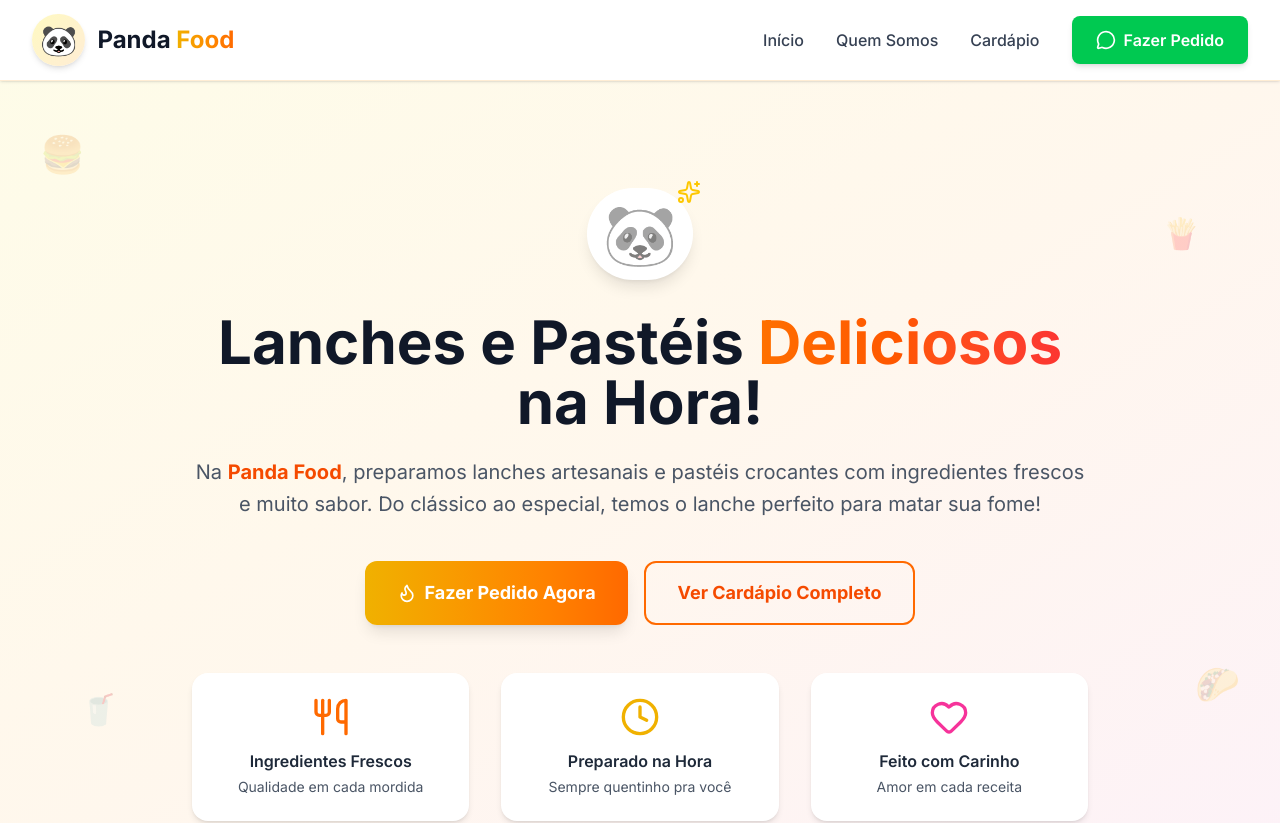
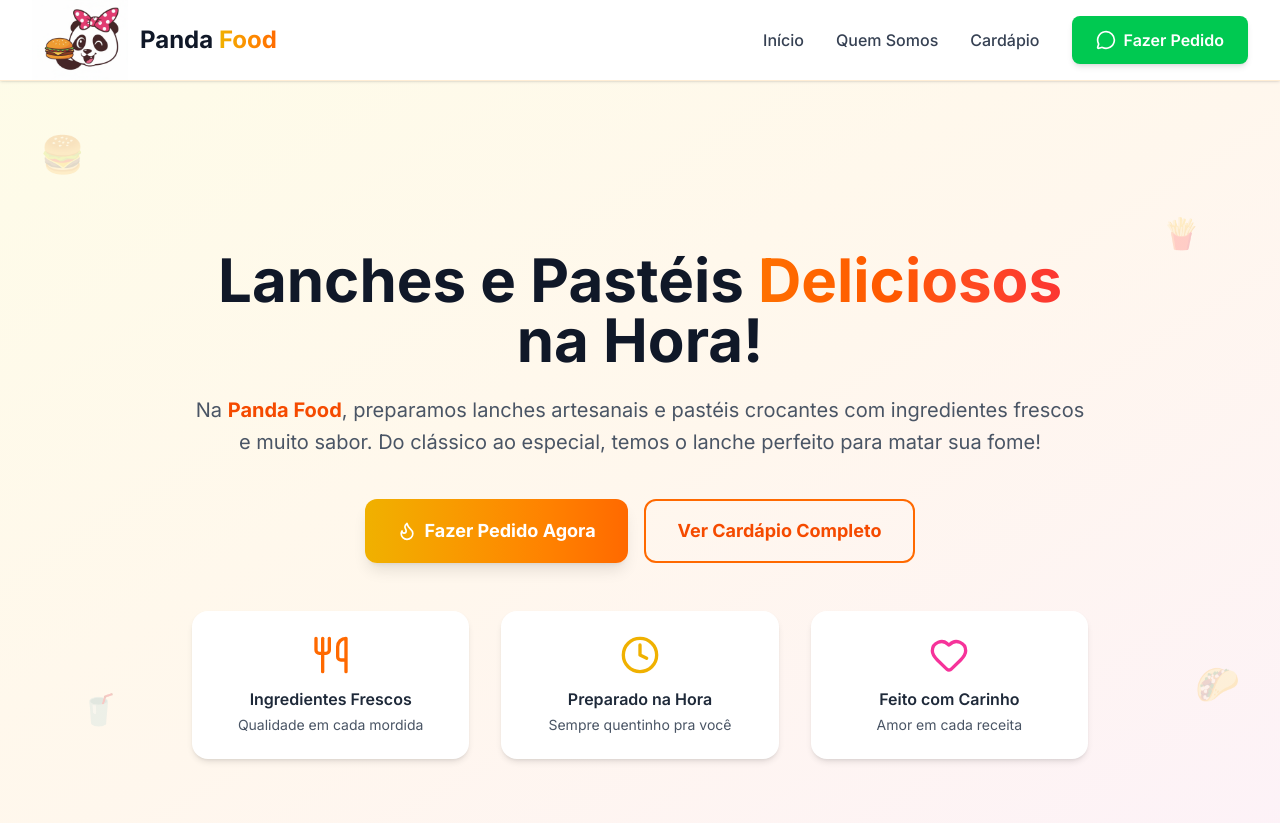
Before and after one commit to zhuglife/panda-food, a Next.js app: page / in a window 1280 px wide. Shown: the top 823 px of the page. Built offline with nearby package versions, Linux system fonts and the light colour scheme.

Commit message:
Refactor Hero and Navegacao components to use Next.js Image component and update logo; remove old panda-logo.png

```diff
--- a/components/Hero.tsx
+++ b/components/Hero.tsx
@@ -2,7 +2,7 @@
 
 import { Flame, Clock, Utensils, Heart, Sparkles } from 'lucide-react'
 import { useState, useEffect } from 'react'
-
+import Image from 'next/image';
 // Função WhatsApp
 const abrirWhatsApp = () => {
   const numero = '5515981345869'
@@ -43,24 +43,9 @@ export default function Hero() {
       </div>
 
       <div className="max-w-4xl mx-auto relative z-10">
-        {/* Logo Panda animado */}
-        <div
-          className={`mb-8 flex justify-center transition-all duration-1000 ${
-            isVisible ? 'opacity-100 translate-y-0' : 'opacity-0 -translate-y-10'
-          }`}
-        >
-          <div className="bg-white rounded-full p-4 shadow-lg relative group hover:scale-110 transition-transform duration-300 cursor-pointer">
-            <span className="text-6xl animate-pulse">🐼</span>
-            {/* Sparkles ao redor */}
-            <Sparkles className="absolute -top-2 -right-2 h-6 w-6 text-yellow-400 animate-spin-slow" />
-            <Sparkles className="absolute -bottom-2 -left-2 h-5 w-5 text-orange-400 animate-ping" />
-          </div>
-        </div>
-
         {/* Título animado */}
         <h1
-          className={`text-4xl md:text-6xl font-bold text-gray-900 mb-6 transition-all duration-1000 delay-200 ${
-            isVisible ? 'opacity-100 translate-y-0' : 'opacity-0 translate-y-10'
+          className={`text-4xl md:text-6xl font-bold text-gray-900 mb-6 transition-all duration-1000 delay-200 ${isVisible ? 'opacity-100 translate-y-0' : 'opacity-0 translate-y-10'
             }`}
         >
           Lanches e Pastéis{' '}
@@ -72,8 +57,7 @@ export default function Hero() {
 
         {/* Descrição animada */}
         <p
-          className={`text-xl text-gray-600 mb-10 leading-relaxed transition-all duration-1000 delay-400 ${
-            isVisible ? 'opacity-100 translate-y-0' : 'opacity-0 translate-y-10'
+          className={`text-xl text-gray-600 mb-10 leading-relaxed transition-all duration-1000 delay-400 ${isVisible ? 'opacity-100 translate-y-0' : 'opacity-0 translate-y-10'
             }`}
         >
           Na <strong className="text-orange-600">Panda Food</strong>, preparamos lanches artesanais e pastéis crocantes
@@ -83,8 +67,7 @@ export default function Hero() {
 
         {/* Botões animados */}
         <div
-          className={`flex flex-col sm:flex-row justify-center gap-4 mb-12 transition-all duration-1000 delay-600 ${
-            isVisible ? 'opacity-100 translate-y-0' : 'opacity-0 translate-y-10'
+          className={`flex flex-col sm:flex-row justify-center gap-4 mb-12 transition-all duration-1000 delay-600 ${isVisible ? 'opacity-100 translate-y-0' : 'opacity-0 translate-y-10'
             }`}
         >
           <button
@@ -106,8 +89,7 @@ export default function Hero() {
         {/* Características animadas */}
         <div className="mt-8 grid grid-cols-1 sm:grid-cols-3 gap-8">
           <div
-            className={`bg-white rounded-2xl p-6 shadow-md hover:shadow-xl transition-all duration-500 hover:-translate-y-2 ${
-              isVisible ? 'opacity-100 translate-y-0' : 'opacity-0 translate-y-10'
+            className={`bg-white rounded-2xl p-6 shadow-md hover:shadow-xl transition-all duration-500 hover:-translate-y-2 ${isVisible ? 'opacity-100 translate-y-0' : 'opacity-0 translate-y-10'
               }`}
             style={{ transitionDelay: '800ms' }}
           >
@@ -117,8 +99,7 @@ export default function Hero() {
           </div>
 
           <div
-            className={`bg-white rounded-2xl p-6 shadow-md hover:shadow-xl transition-all duration-500 hover:-translate-y-2 ${
-              isVisible ? 'opacity-100 translate-y-0' : 'opacity-0 translate-y-10'
+            className={`bg-white rounded-2xl p-6 shadow-md hover:shadow-xl transition-all duration-500 hover:-translate-y-2 ${isVisible ? 'opacity-100 translate-y-0' : 'opacity-0 translate-y-10'
               }`}
             style={{ transitionDelay: '1000ms' }}
           >
@@ -128,8 +109,7 @@ export default function Hero() {
           </div>
 
           <div
-            className={`bg-white rounded-2xl p-6 shadow-md hover:shadow-xl transition-all duration-500 hover:-translate-y-2 ${
-              isVisible ? 'opacity-100 translate-y-0' : 'opacity-0 translate-y-10'
+            className={`bg-white rounded-2xl p-6 shadow-md hover:shadow-xl transition-all duration-500 hover:-translate-y-2 ${isVisible ? 'opacity-100 translate-y-0' : 'opacity-0 translate-y-10'
               }`}
             style={{ transitionDelay: '1200ms' }}
           >
--- a/components/Navegacao.tsx
+++ b/components/Navegacao.tsx
@@ -3,7 +3,7 @@
 import { useState } from 'react'
 import { Menu, X, MessageCircle } from 'lucide-react'
 import Link from 'next/link'
-
+import Image from 'next/image';
 // Função WhatsApp
 const abrirWhatsApp = () => {
   const numero = '5515996654685'
@@ -29,8 +29,14 @@ export default function Navegacao() {
         <div className="flex justify-between items-center h-20">
           {/* Logo Panda Food */}
           <Link href="/" className="flex items-center gap-3 group">
-            <div className="bg-gradient-to-br from-yellow-100 to-orange-100 rounded-full p-2 group-hover:scale-110 transition-transform shadow-md">
-              <span className="text-3xl">🐼</span>
+            <div className="relative w-16 h-16 sm:w-20 sm:h-20 md:w-24 md:h-24">
+              <Image
+                src="/logo.png"
+                alt="Panda Food Logo"
+                fill
+                className="object-contain"
+                priority
+              />
             </div>
             <div className="hidden sm:block">
               <h1 className="text-xl md:text-2xl font-bold text-gray-900">
@@ -38,7 +44,6 @@ export default function Navegacao() {
               </h1>
             </div>
           </Link>
-
           {/* Menu Desktop */}
           <div className="hidden md:flex items-center space-x-8">
             <Link href="/" className="text-gray-700 hover:text-orange-500 transition-colors font-medium">
```
Also changed, not shown: public/logo.png (added), public/panda-logo.png (deleted). Lines whose indentation alone changed are shown as unchanged.
